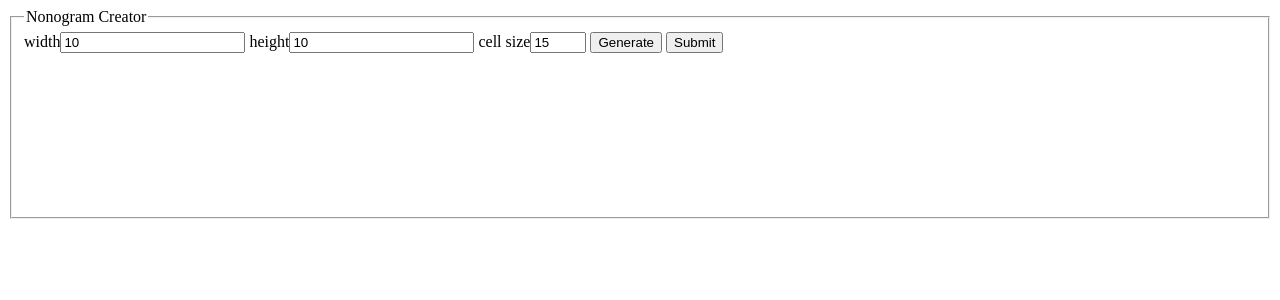
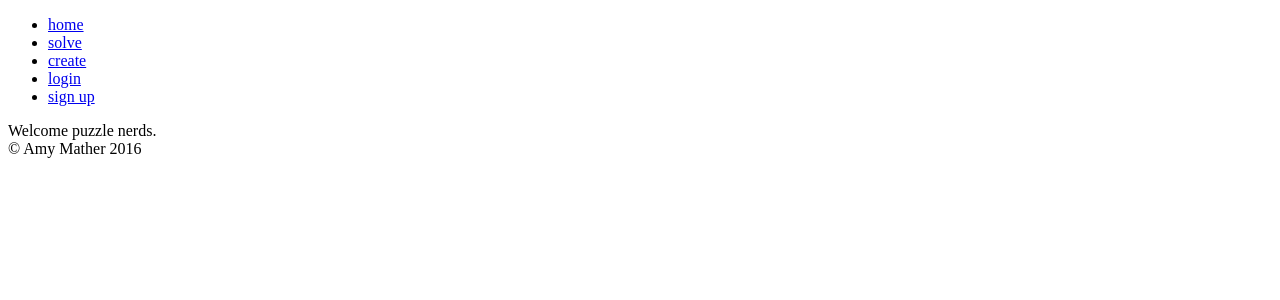
Before and after one commit to MiniGirlGeek/nonogram, a Flask app: page / in a window 1280 px wide. Shown: the top 300 px of the page. Run offline with Flask 2, Linux system fonts and the light colour scheme.

Commit message:
Add more pages.

```diff
--- a/main.py
+++ b/main.py
@@ -2,11 +2,13 @@ from flask import Flask, request, render_template
 import nonogram
 app = Flask(__name__)
 
-@app.route('/', methods=['GET', 'POST'])
-def hello_world():
+@app.route('/')
+def index():
+		return render_template('index.html')
+
+@app.route('/create', methods=['GET', 'POST'])
+def create():
 	if request.method == 'POST':
 		return nonogram.populate_grid(request)
-		#draw.test()
-		#draw.send_data(request)
 	else:
-		return render_template('index.html')
+		return render_template('create.html')
--- /dev/null
+++ b/templates/footer.html
@@ -0,0 +1,3 @@
+<div>  © Amy Mather 2016
+</body>
+</html>
--- /dev/null
+++ b/templates/header.html
@@ -0,0 +1,13 @@
+<!DOCTYPE html>
+<html>
+<head>
+    <title>Grid</title>
+</head>
+<body>
+    <ul>
+        <li><a href="/">home</a></li>
+        <li><a href="/solve">solve</a></li>
+        <li><a href="/create">create</a></li>
+        <li><a href="/login">login</a></li>
+        <li><a href="/sign-up">sign up</a></li>
+    </ul>
--- a/templates/index.html
+++ b/templates/index.html
@@ -1,26 +1,3 @@
-<!DOCTYPE html>
-<html>
-<head>
-    <title>Grid</title>
-</head>
-<body>
-    <form id="nonogram" method="post">
-		<fieldset>
-		<legend>Nonogram Creator</legend>
-			width<input id='width'  name="width" type="number" value="10" step="1" min="1">
-			height<input id='height' name="height" type="number" value="10" step="1" min="1">
-			cell size<input id='length' name='length' type="number" value="15" step="5" min="5" max="50">
-			<button type="button" onclick="drawGrid(getElementById('width').value, getElementById('height').value, getElementById('length').value)">Generate</button>
-			<button type="button" onclick="post()">Submit</button>
-			<div id = 'grid'>
-				<svg id="svg"></svg>
-			</div>
-		</fieldset>
-    </form>
-
-    <script src="../static/scripts/main.js"></script>
-
-
-
-</body>
-</html>
+{%include 'header.html'%}
+<div>Welcome puzzle nerds.</div>
+{%include 'footer.html'%}
```
Also changed, not shown: templates/create.html (added, +17 -0 lines), 1 other file.
